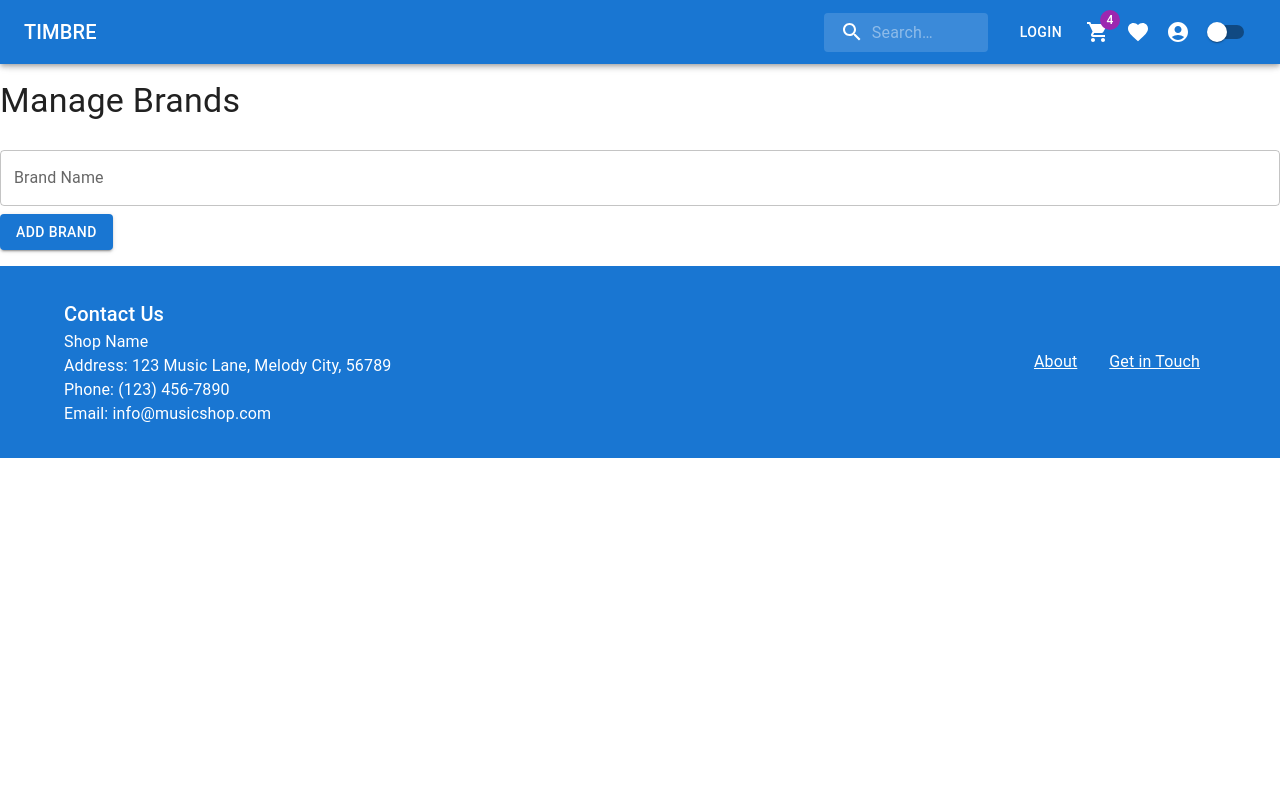
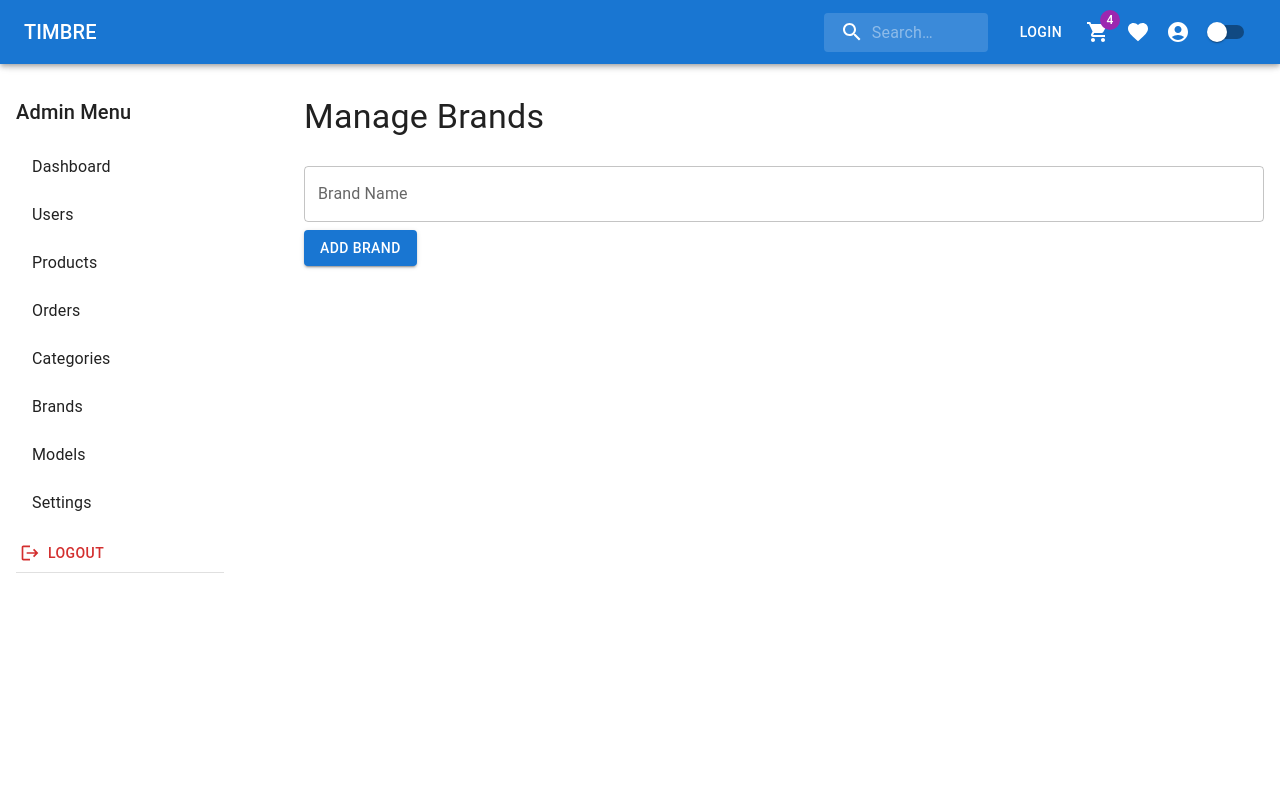
Before and after one commit to Mavishan01/Timbre-using-MERN-stack, a React (Create React App) app in the folder Frontend/: page /admin/brands in a window 1280 px wide. Shown: the top 800 px of the page. Built offline with nearby package versions, Linux system fonts and the light colour scheme.

Commit message:
Dashboard update
+ Logout button

```diff
--- a/Frontend/src/pages/AdminDashboard.js
+++ b/Frontend/src/pages/AdminDashboard.js
@@ -1,8 +1,9 @@
 import React from 'react';
-import { Box, Typography, List, ListItem, ListItemText, Divider, CssBaseline } from '@mui/material';
+import { Box, Typography, List, ListItem, ListItemText, Divider, CssBaseline, Button } from '@mui/material';
 import { Link } from 'react-router-dom';
 import { styled } from '@mui/material/styles';
-
+import LogoutIcon from "@mui/icons-material/Logout";
+import { useNavigate } from "react-router-dom"; // Import useNavigate
 
 const Sidebar = styled('div')(({ theme }) => ({
   width: 240,
@@ -12,6 +13,11 @@ const Sidebar = styled('div')(({ theme }) => ({
 }));
 
 const AdminPage = () => {
+  const navigate = useNavigate();
+  const handleLogout = () => {
+    localStorage.removeItem('token');
+    navigate("/");
+  };
   return (
     <Box sx={{ display: 'flex' }}>
       <CssBaseline />
@@ -45,6 +51,17 @@ const AdminPage = () => {
             <ListItemText primary="Settings" />
           </ListItem>
         </List>
+
+        <Box sx={{ flexGrow: 1 }} />
+
+        <Button
+              startIcon={<LogoutIcon />}
+              // variant="outlined"
+              color="error"
+              onClick={handleLogout}
+            >
+              Logout
+            </Button>
         <Divider />
       </Sidebar>
       <Box
--- a/Frontend/src/pages/admin/ManageUsers.js
+++ b/Frontend/src/pages/admin/ManageUsers.js
@@ -1,7 +1,7 @@
 import React, { useState } from 'react';
 import { Box, Button, Typography, Table, TableBody, TableCell, TableContainer, TableHead, TableRow, Paper, IconButton } from '@mui/material';
 import { ToggleOff, ToggleOn } from '@mui/icons-material';
-
+import AdminDashboard from '../AdminDashboard';
 const ManageUsers = () => {
   const [users, setUsers] = useState([
     // Example users
@@ -18,7 +18,10 @@ const ManageUsers = () => {
   };
 
   return (
-    <Box sx={{ p: 3 }}>
+    <Box sx={{ display: 'flex' }}>
+      <AdminDashboard />
+      <Box sx={{ flexGrow: 1, padding: 2 }}>
+
       <Typography variant="h4" gutterBottom>
         Manage Users
       </Typography>
@@ -57,6 +60,7 @@ const ManageUsers = () => {
           </Table>
         </TableContainer>
       </Box>
+      </Box>
     </Box>
   );
 };
--- a/Frontend/src/pages/admin/Orders.js
+++ b/Frontend/src/pages/admin/Orders.js
@@ -1,9 +1,12 @@
 import React from 'react';
 import { Typography, Box } from '@mui/material';
+import AdminDashboard from '../AdminDashboard';
 
 const Orders = () => {
   return (
-    <Box>
+    <Box sx={{ display: 'flex' }}>
+      <AdminDashboard />
+      <Box sx={{ flexGrow: 1, padding: 2 }}>
         <Typography variant="h4" component="h1" gutterBottom>
           Manage Orders
         </Typography>
@@ -11,6 +14,7 @@ const Orders = () => {
           Here you can view and manage customer orders.
         </Typography>
       </Box>
+    </Box>
   );
 };
 
--- a/Frontend/src/pages/admin/Settings.js
+++ b/Frontend/src/pages/admin/Settings.js
@@ -1,12 +1,14 @@
 import React, { useContext } from 'react';
 import { Box, Typography, Switch, FormControlLabel } from '@mui/material';
 import { ThemeContext } from '../../themecontext/ThemeContext';
-
+import AdminDashboard from '../AdminDashboard';
 const Settings = () => {
   const { darkMode, toggleDarkMode } = useContext(ThemeContext);
 
   return (
-    <Box sx={{ p: 3 }}>
+    <Box sx={{ display: 'flex' }}>
+      <AdminDashboard />
+      <Box sx={{ flexGrow: 1, padding: 2 }}>
       <Typography variant="h4" gutterBottom>
         Settings
       </Typography>
@@ -15,6 +17,7 @@ const Settings = () => {
         label="Dark Mode"
       />
     </Box>
+    </Box>
   );
 };
 
--- a/Frontend/src/pages/admin/brands/BrandManagement.js
+++ b/Frontend/src/pages/admin/brands/BrandManagement.js
@@ -1,6 +1,7 @@
 import React, { useState } from 'react';
 import { Box, Typography, Button, TextField, List, ListItem, ListItemText, IconButton } from '@mui/material';
 import { Add, Edit, Delete } from '@mui/icons-material';
+import AdminDashboard from '../../AdminDashboard';
 
 const BrandManagement = () => {
   const [brands, setBrands] = useState([]);
@@ -30,7 +31,9 @@ const BrandManagement = () => {
   };
 
   return (
-    <Box>
+    <Box sx={{ display: 'flex' }}>
+      <AdminDashboard />
+      <Box sx={{ flexGrow: 1, padding: 2 }}>
       <Typography variant="h4" gutterBottom>
         Manage Brands
       </Typography>
@@ -60,6 +63,7 @@ const BrandManagement = () => {
         ))}
       </List>
     </Box>
+    </Box>
   );
 };
 
--- a/Frontend/src/pages/admin/categories/CategoryManagement.js
+++ b/Frontend/src/pages/admin/categories/CategoryManagement.js
@@ -1,6 +1,7 @@
 import React, { useState } from 'react';
 import { Box, Typography, Button, TextField, List, ListItem, ListItemText, IconButton } from '@mui/material';
 import { Add, Edit, Delete } from '@mui/icons-material';
+import AdminDashboard from '../../AdminDashboard';
 
 const CategoryManagement = () => {
   const [categories, setCategories] = useState([]);
@@ -30,7 +31,9 @@ const CategoryManagement = () => {
   };
 
   return (
-    <Box>
+    <Box sx={{ display: 'flex' }}>
+      <AdminDashboard />
+      <Box sx={{ flexGrow: 1, padding: 2 }}>
       <Typography variant="h4" gutterBottom>
         Manage Categories
       </Typography>
@@ -59,6 +62,7 @@ const CategoryManagement = () => {
           </ListItem>
         ))}
       </List>
+      </Box>
     </Box>
   );
 };
--- a/Frontend/src/pages/admin/models/ModelManagement.js
+++ b/Frontend/src/pages/admin/models/ModelManagement.js
@@ -1,6 +1,7 @@
 import React, { useState } from 'react';
 import { Box, Typography, Button, TextField, List, ListItem, ListItemText, IconButton } from '@mui/material';
 import { Add, Edit, Delete } from '@mui/icons-material';
+import AdminDashboard from '../../AdminDashboard';
 
 const ModelManagement = () => {
   const [models, setModels] = useState([]);
@@ -30,7 +31,9 @@ const ModelManagement = () => {
   };
 
   return (
-    <Box>
+    <Box sx={{ display: 'flex' }}>
+      <AdminDashboard />
+      <Box sx={{ flexGrow: 1, padding: 2 }}>
       <Typography variant="h4" gutterBottom>
         Manage Models
       </Typography>
@@ -60,6 +63,7 @@ const ModelManagement = () => {
         ))}
       </List>
     </Box>
+    </Box>
   );
 };
 
--- a/Frontend/src/pages/admin/products/ProductManagement.js
+++ b/Frontend/src/pages/admin/products/ProductManagement.js
@@ -1,6 +1,7 @@
 import React, { useState } from 'react';
 import { Box, Button, TextField, Typography, Grid, InputAdornment, Table, TableBody, TableCell, TableContainer, TableHead, TableRow, Paper, IconButton } from '@mui/material';
 import DeleteIcon from '@mui/icons-material/Delete';
+import AdminDashboard from '../../AdminDashboard';
 
 const ManageProducts = () => {
   const [productDetails, setProductDetails] = useState({
@@ -48,7 +49,9 @@ const ManageProducts = () => {
   };
 
   return (
-    <Box sx={{ p: 3 }}>
+    <Box sx={{ display: 'flex' }}>
+      <AdminDashboard />
+      <Box sx={{ flexGrow: 1, padding: 2 }}>
         <Typography variant="h4" gutterBottom>
           Manage Products
         </Typography>
@@ -183,6 +186,7 @@ const ManageProducts = () => {
           </TableContainer>
         </Box>
       </Box>
+    </Box>
   );
 };
 
```
Lines whose indentation alone changed are shown as unchanged.
